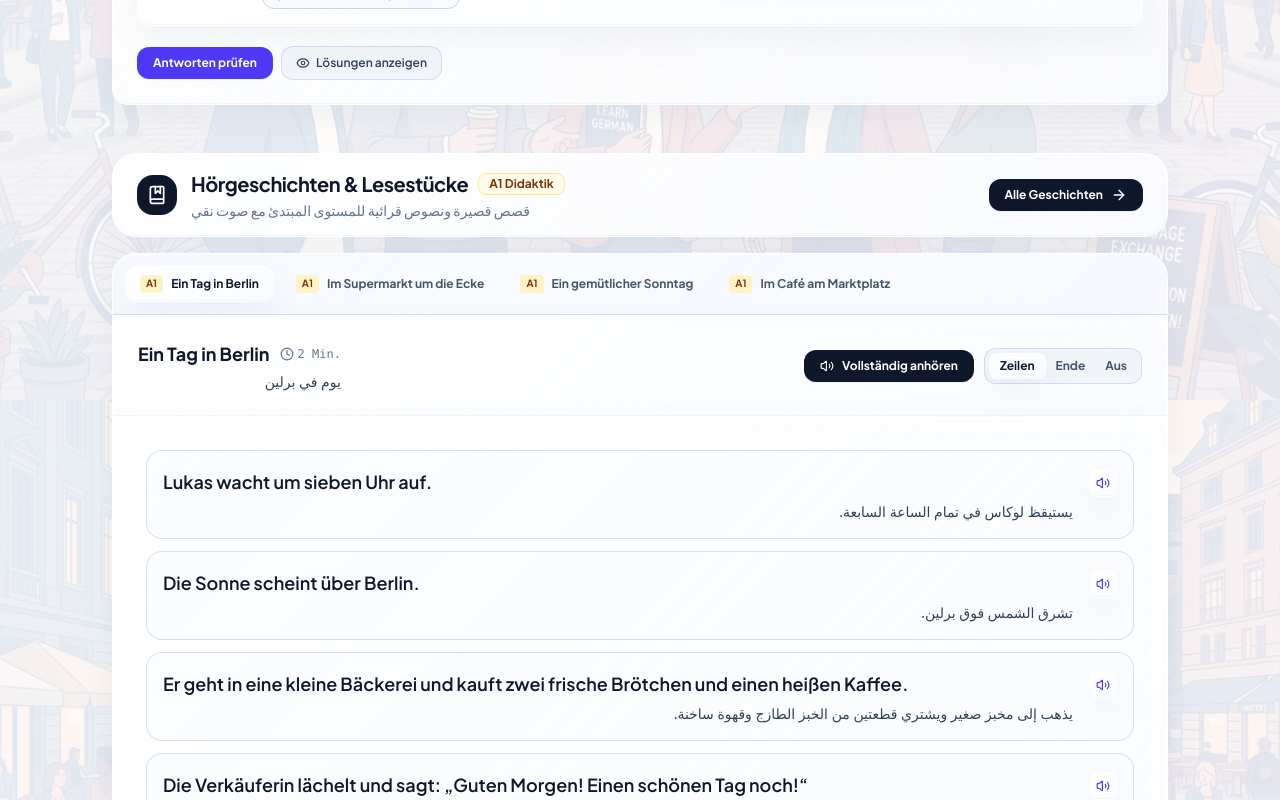
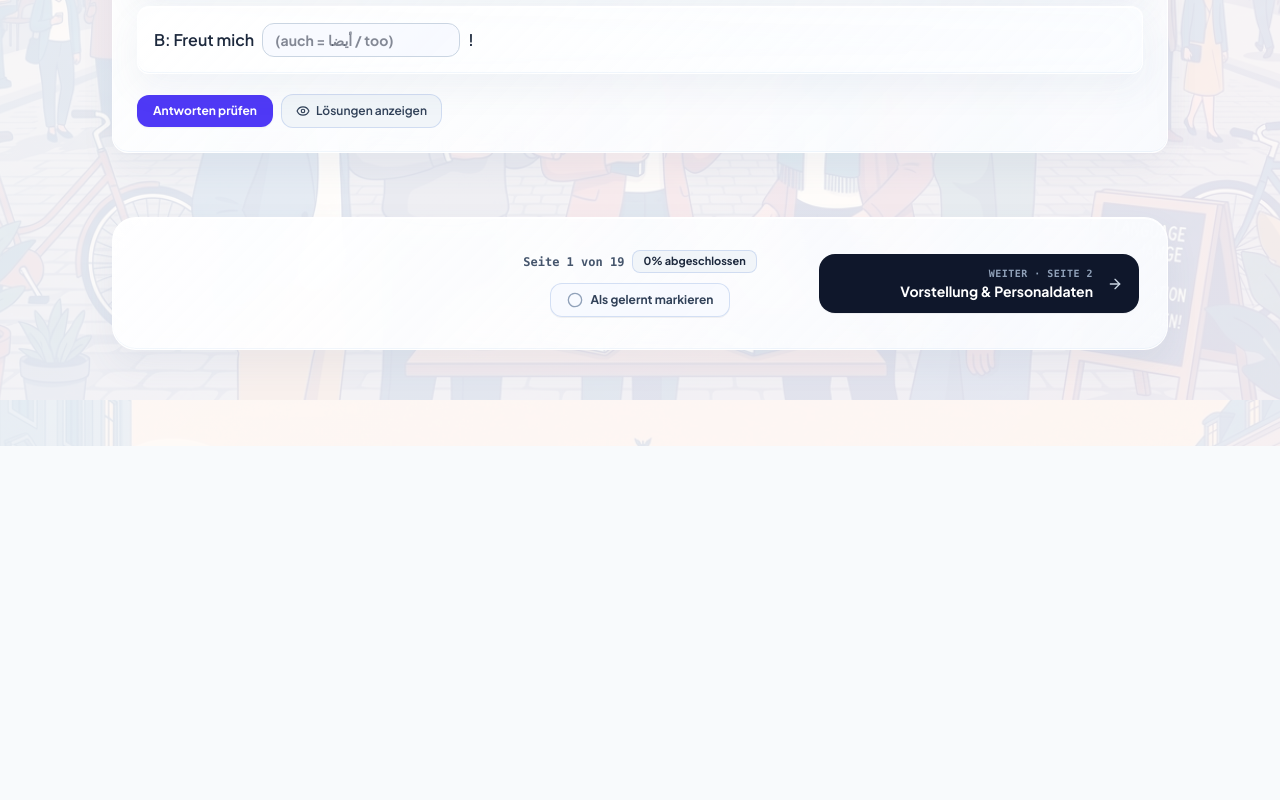
Before and after one commit to othmaneishere/deutsch-lernen, a React (Vite) app: page / in a window 1280 px wide. Shown: the part 3600-4400 px from the top of the page. After the commit the page ends 4046 px from the top, so only its background shows below. Built offline with nearby package versions, Linux system fonts and the light colour scheme; a web font is replaced by a local one.

Commit message:
Separate stories from course and enlarge chapter artwork

```diff
--- a/src/App.tsx
+++ b/src/App.tsx
@@ -18,7 +18,6 @@ import { KeyboardShortcutsModal } from './components/KeyboardShortcutsModal';
 import { GlobalAudioPlayerBar } from './components/GlobalAudioPlayerBar';
 import { AudioSettingsModal } from './components/AudioSettingsModal';
 import { StoriesPage } from './components/StoriesPage';
-import { GermanStoriesSection } from './components/GermanStoriesSection';
 import { A2ComingSoonModal } from './components/A2ComingSoonModal';
 import { getPlaybackSpeed, subscribeSpeechState } from './utils/speech';
 
@@ -353,12 +352,6 @@ export function App() {
               </div>
             )}
 
-            {/* In-Course German Voice Stories Section */}
-            <GermanStoriesSection
-              languageMode={languageMode}
-              onOpenFullLounge={() => setActiveView('stories')}
-            />
-
             {/* Clean Navigation Footer */}
             <NavigationFooter
               currentPage={currentPage}
--- a/src/components/ModuleHeroCard.tsx
+++ b/src/components/ModuleHeroCard.tsx
@@ -122,7 +122,7 @@ export const ModuleHeroCard: React.FC<ModuleHeroCardProps> = ({
 
           {/* Module Scenario Artwork Thumbnail */}
           {scene && scene.imageSrc && (
-            <div className="w-full md:w-56 lg:w-64 h-36 sm:h-40 shrink-0 rounded-2xl overflow-hidden border border-slate-200/90 shadow-2xs relative group bg-slate-100">
+            <div className="w-full md:w-72 lg:w-80 h-44 sm:h-52 shrink-0 rounded-2xl overflow-hidden border border-slate-200/90 shadow-2xs relative group bg-slate-100">
               <img
                 src={scene.imageSrc}
                 alt={scene.alt || currentPage.pageTitleDe}
```
